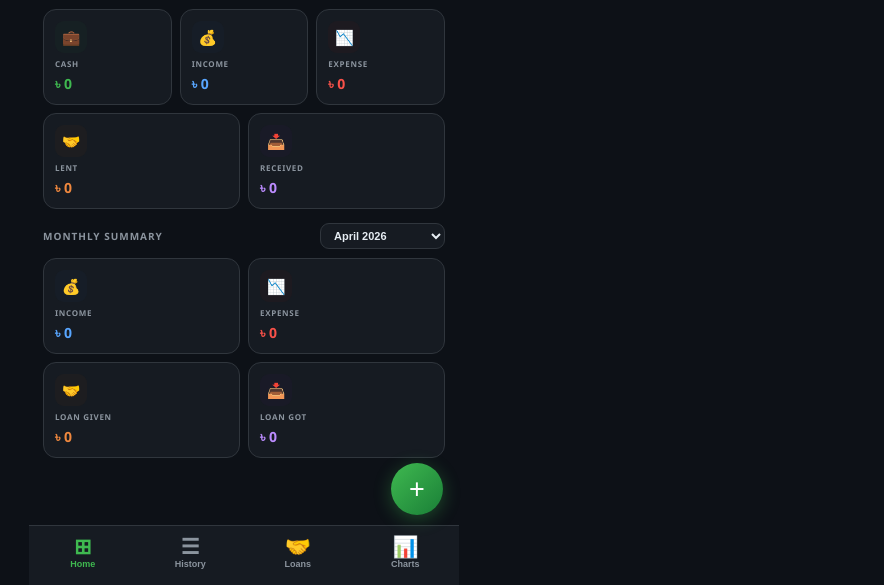
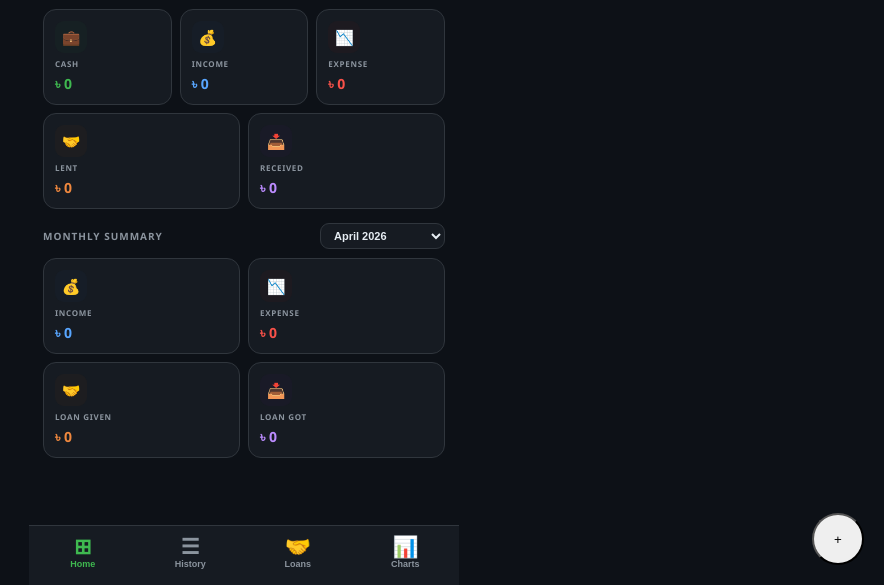
Before and after one commit to aurnabar209/Pocket_Legger, a plain HTML site: page index.html in a window 1280 px wide. Shown: the part 215-800 px from the top of the page, without its empty margins (396-1280 px from the left). Drawn offline with Linux system fonts and the light colour scheme.

Commit message:
Adjust fab position in index.html
Updated the position of the floating action button (fab) to be fixed at the bottom right corner.

```diff
--- a/index.html
+++ b/index.html
@@ -36,7 +36,14 @@ body{
 .nav-btn{flex:1;display:flex;flex-direction:column;align-items:center;gap:2px;background:none;border:none;cursor:pointer;font-size:9px;font-weight:600;color:var(--sub);padding:3px 0;}
 .nav-btn.active{color:var(--green);}
 .nav-icon{font-size:21px;line-height:1;}
-.fab{position:fixed;bottom:70px;right:calc(50% - 215px + 16px);width:52px;height:52px;border-radius:50%;background:linear-gradient(135deg,#3fb950,#1a7f37);border:none;cursor:pointer;font-size:27px;color:#fff;box-shadow:0 4px 18px #3fb95055;display:flex;align-items:center;justify-content:center;z-index:50;}
+.fab{
+  position: fixed;
+  bottom: 20px;
+  right: 20px;
+  width: 52px;
+  height: 52px;
+  border-radius: 50%;
+}
 .fab:active{transform:scale(0.92);}
 .tab{display:none;}
 .tab.active{display:block;}
```
